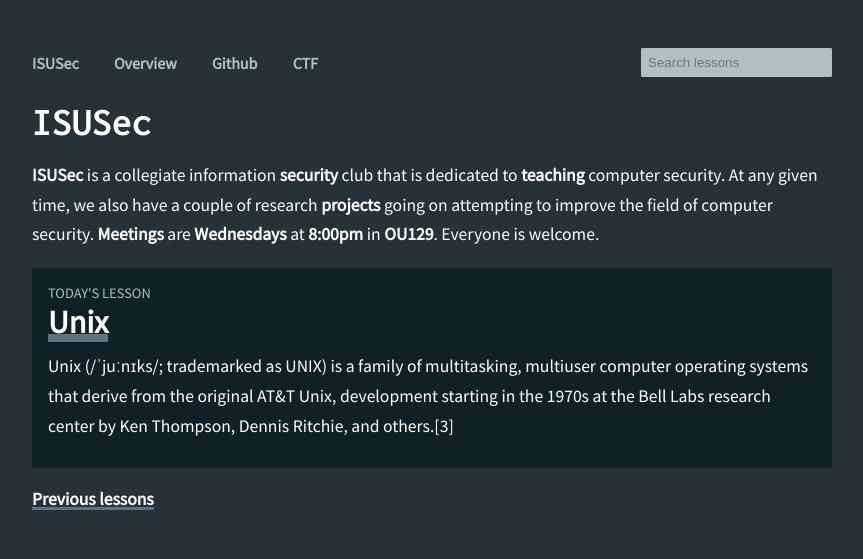
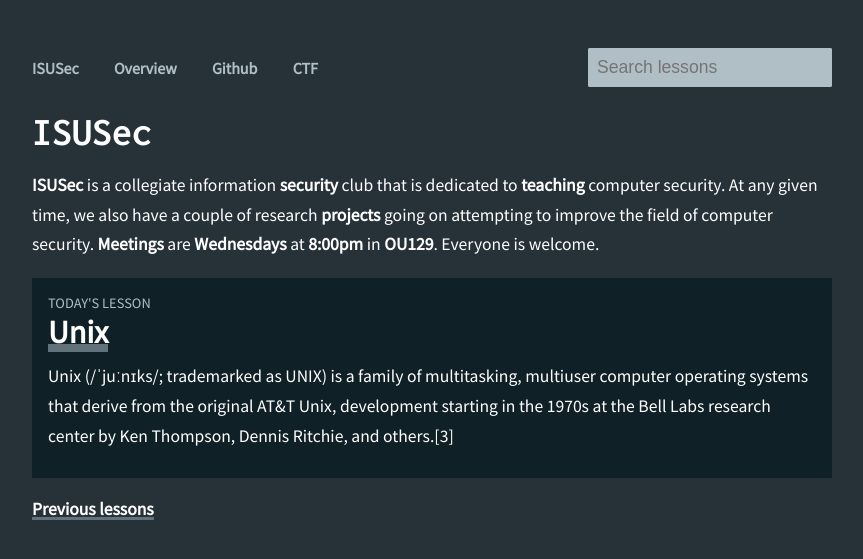
Before and after one commit to alxxmoy/isusecSiteBeta, a Jekyll site: the page built from index.md, in a window 1280 px wide. Shown: the top 559 px of the page, without its empty margins (208-1071 px from the left). Built offline with Jekyll 4.4.1, drawn with Linux system fonts in a browser that asks for light colours.

Commit message:
Touchable friendly searchbar

```diff
--- a/_sass/_search.scss
+++ b/_sass/_search.scss
@@ -28,8 +28,9 @@
 }
 
 #search .typeahead {
+    font-size: 1.1rem;
     width: 100%;
-    padding: 5px;
+    padding: 7px;
     border-radius: 2px;
     border: 2px solid $secondary;
     background: $secondary;
@@ -37,5 +38,6 @@
 }
 
 #search .typeahead:focus {
+    outline: none;
     background: white !important;
 }
```
